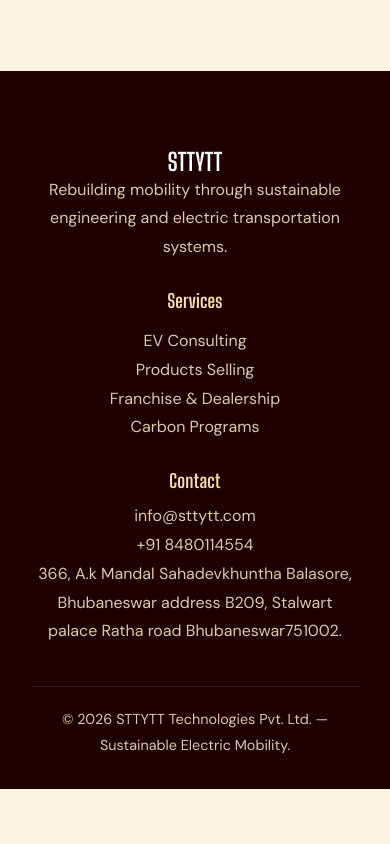
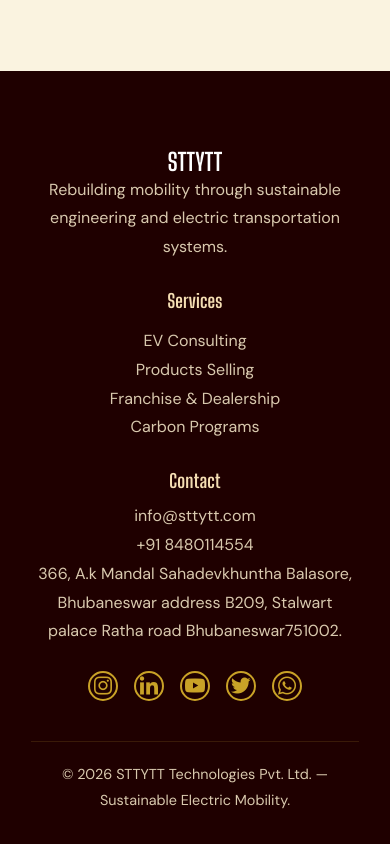
Before and after one commit to beherasuman31-dev/sttytt_technologies, a website: page public/index.html in a window 390 px wide. Shown: the part 6117-6961 px from the top of the page. Before the commit the page ends 6906 px from the top, so only its background shows below. Drawn offline with nearby package versions, Linux system fonts and the light colour scheme; no server answers.

Commit message:
Update project

```diff
--- a/public/index.html
+++ b/public/index.html
@@ -621,6 +621,8 @@ id="cart-icon">
     </section>
 
 
+
+
     <!-- ========================================================= -->
     <!-- FOOTER -->
     <!-- ========================================================= -->
@@ -687,9 +689,36 @@ B209, Stalwart palace Ratha road Bhubaneswar751002.</p>
 
                 <p></p>
 
+                <!-- Social Media -->
+<div class="footer-social">
+
+    <a href="https://www.instagram.com/your_username" target="_blank" aria-label="Instagram">
+        <i class='bx bxl-instagram'></i>
+    </a>
+
+    <a href="https://www.linkedin.com/company/sttytt/" target="_blank" aria-label="LinkedIn">
+        <i class='bx bxl-linkedin'></i>
+    </a>
+
+    <a href="https://www.youtube.com/@sttytt" target="_blank" aria-label="YouTube">
+        <i class='bx bxl-youtube'></i>
+    </a>
+
+    <a href="https://twitter.com/your_username" target="_blank" aria-label="Twitter">
+        <i class='bx bxl-twitter'></i>
+    </a>
+
+    <a href="https://wa.me/918480114554" target="_blank" aria-label="WhatsApp">
+        <i class='bx bxl-whatsapp'></i>
+    </a>
+
+</div>
+
             </div>
 
         </div>
+
+
 
 
         <!-- Bottom -->
--- a/public/style.css
+++ b/public/style.css
@@ -1139,7 +1139,32 @@ select:focus-visible{
     color:#B8A488;
     font-size:.9rem;
 }
-
+.footer-social{
+    display:flex;
+    gap:16px;
+    margin-top:20px;
+}
+
+.footer-social a{
+    width:30px;
+    height:30px;
+    display:flex;
+    align-items:center;
+    justify-content:center;
+    border:2px solid #c9a227;
+    border-radius:50%;
+    color:#c9a227;
+    font-size:24px;
+    text-decoration:none;
+    transition:.35s ease;
+}
+
+.footer-social a:hover{
+    background:#c9a227;
+    color:#3d0000;
+    transform:translateY(-6px) scale(1.08);
+    box-shadow:0 10px 25px rgba(201,162,39,.35);
+}
 
 
 /* =========================================================
@@ -1440,6 +1465,16 @@ select:focus-visible{
     .contact-form .form-row{
         flex-direction:column;
     }
+        .footer-social{
+        justify-content:center;
+        align-items:center;
+        width:100%;
+        margin:25px auto 0;
+    }
+
+    .footer-social a{
+        margin:0;
+    }
 
 
 }
```
